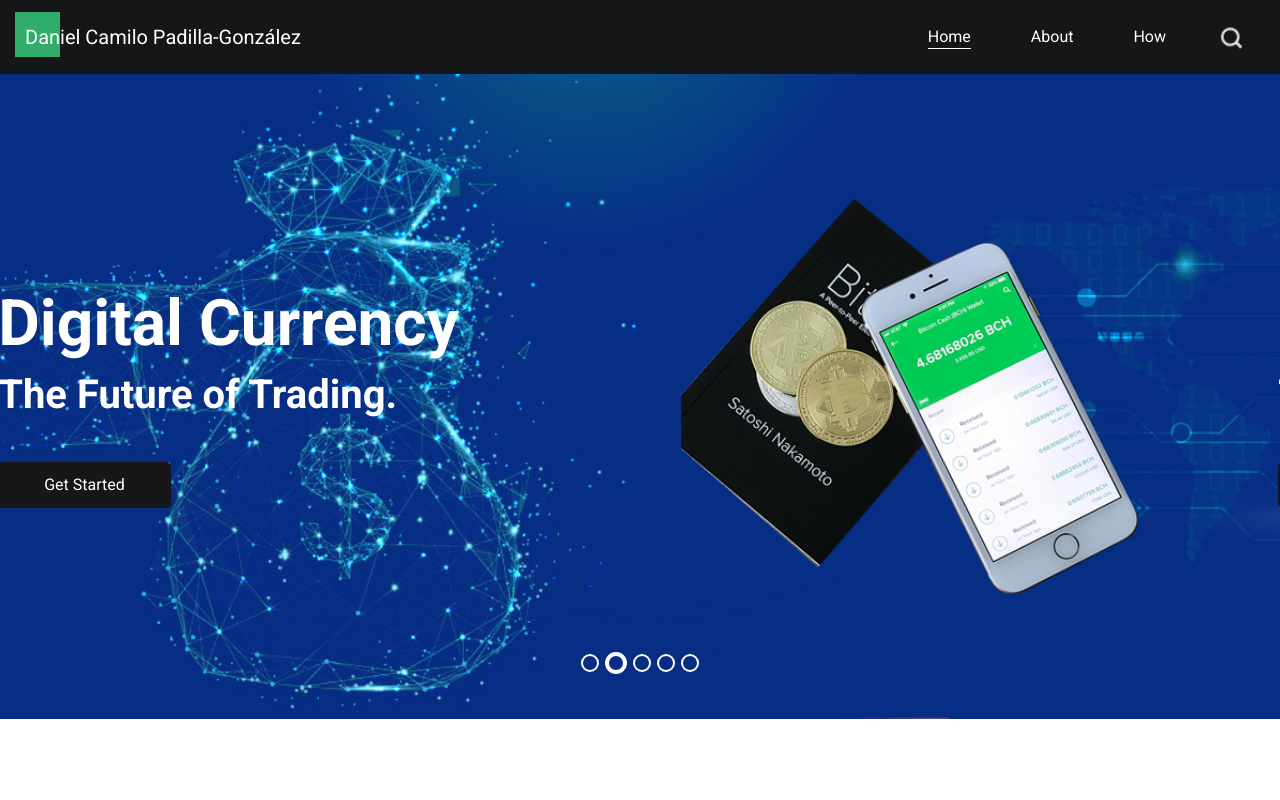
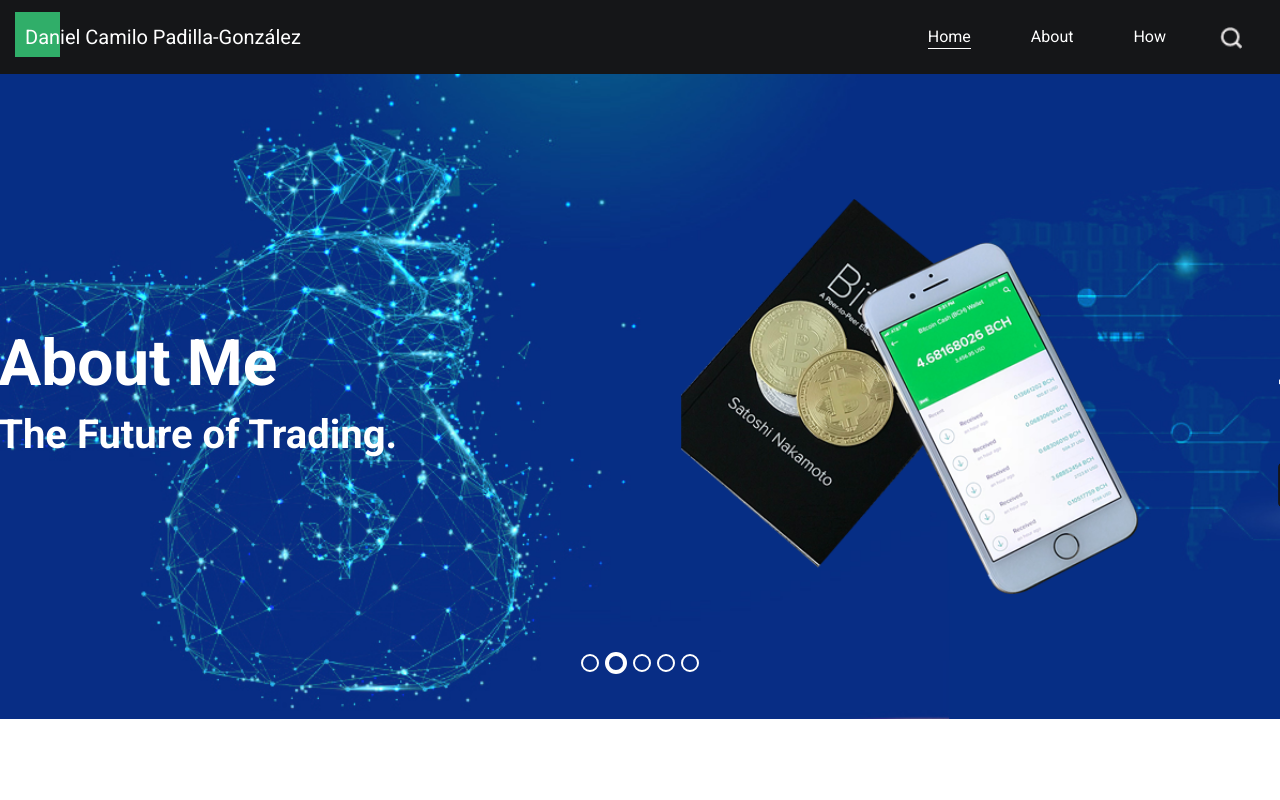
Before and after one commit to dcpadillag/dcpadillag.github.io, a plain HTML site: page index.html in a window 1280 px wide. Shown: the top 800 px of the page. Drawn offline with nearby package versions, Linux system fonts and the light colour scheme.

Commit message:
Update index.html

```diff
--- a/index.html
+++ b/index.html
@@ -89,16 +89,11 @@
                     <div class="detail-box">
                       <div>
                         <h1>
-                          Digital Currency
+                          About Me
                         </h1>
                         <h2>
                           The Future of Trading.
                         </h2>
-                        <div class="">
-                          <a href="">
-                            Get Started
-                          </a>
-                        </div>
                       </div>
                     </div>
                   </div>
```
